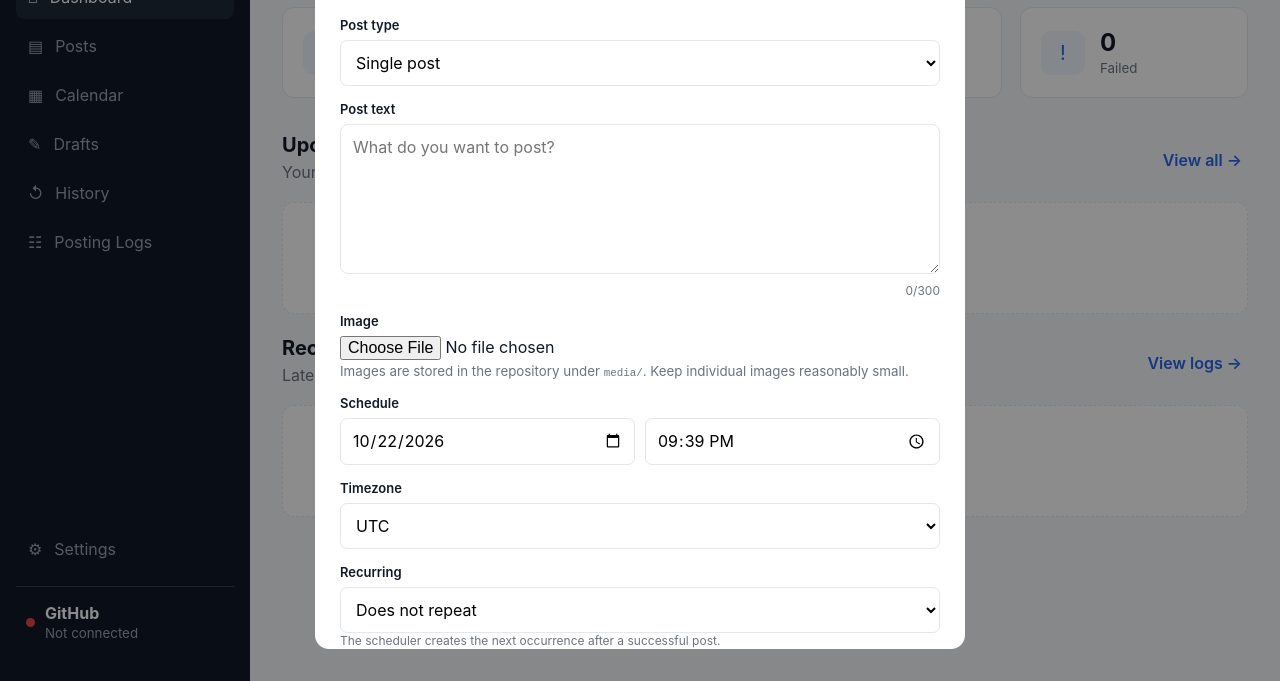
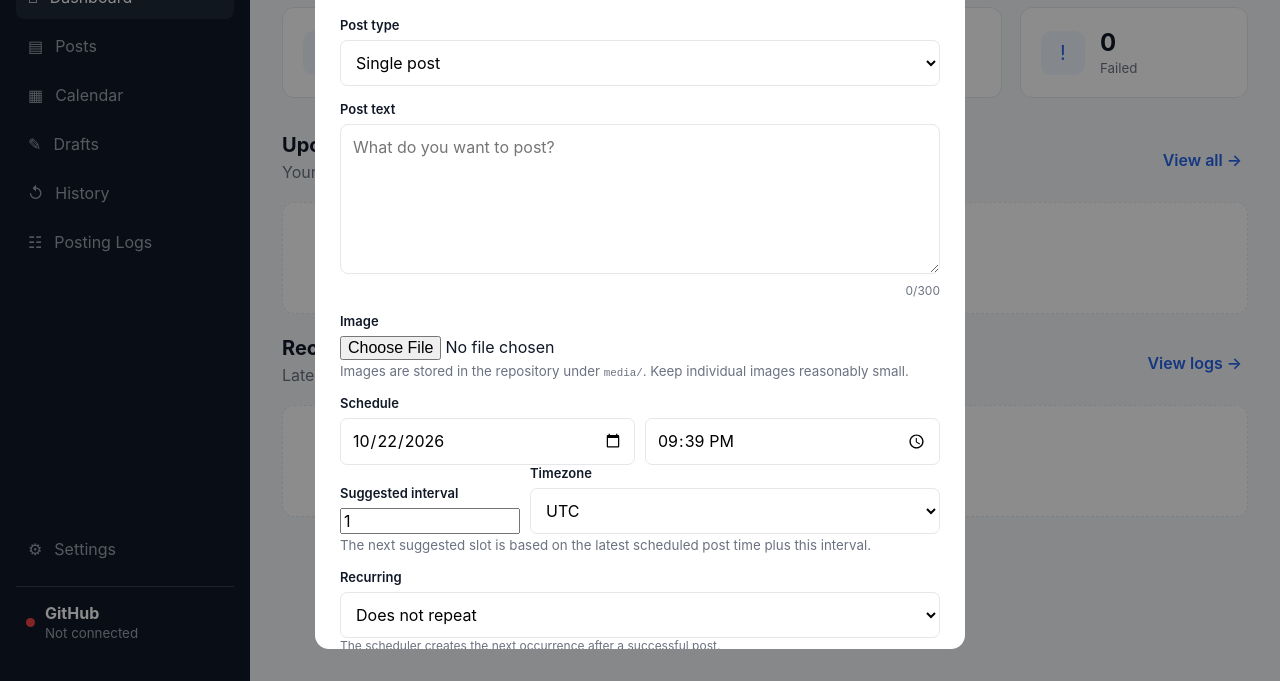
Before and after one commit to Zinda-Lukman/social-scheduler, a website: page index.html in a window 1280 px wide. Both pictures are taken after a click on the button "+ Create Post". Shown: the part 119-800 px from the top of the page. Drawn offline with Linux system fonts and the light colour scheme.

Commit message:
interval and latest shedule start

```diff
--- a/app.js
+++ b/app.js
@@ -27,8 +27,28 @@ document.querySelectorAll(".nav-item").forEach(b=>b.onclick=()=>showPage(b.datas
 document.querySelectorAll("[data-page-button]").forEach(b=>b.onclick=()=>showPage(b.dataset.pageButton));
 
 const modal=document.getElementById("postModal");
+function getSuggestedIntervalHours(){const input=document.getElementById("scheduleInterval");const value=Number(input?.value);if(!Number.isFinite(value)||value<=0)return 1;return value}
+function getNextSuggestedSchedule(items, intervalHours=1, timezone=Intl.DateTimeFormat().resolvedOptions().timeZone){
+ const step=Number(intervalHours); const resolvedStep=Number.isFinite(step)&&step>0?step:1;
+ const scheduled=[...items].filter(p=>p&&p.date&&(status(p)==="scheduled"||status(p)==="draft")&&!Number.isNaN(new Date(p.date).getTime())).map(p=>new Date(p.date));
+ const reference=scheduled.length ? new Date(Math.max(...scheduled.map(d=>d.getTime()))) : new Date();
+ return new Date(reference.getTime()+resolvedStep*60*60*1000)
+}
+function formatDateTimeForInput(date, timezone){
+ const parts=new Intl.DateTimeFormat("en-CA",{timeZone:timezone,year:"numeric",month:"2-digit",day:"2-digit",hour:"2-digit",minute:"2-digit",hourCycle:"h23"}).formatToParts(new Date(date));
+ const values=Object.fromEntries(parts.filter(p=>p.type!=="literal").map(p=>[p.type,p.value]));
+ return `${values.year}-${values.month}-${values.day}T${values.hour}:${values.minute}`;
+}
+function updateSuggestedScheduleTime(){
+ const tz=document.getElementById("timezone").value || Intl.DateTimeFormat().resolvedOptions().timeZone;
+ const interval=getSuggestedIntervalHours();
+ const suggestion=getNextSuggestedSchedule(posts, interval, tz);
+ const [date,time]=formatDateTimeForInput(suggestion, tz).split("T");
+ document.getElementById("postDate").value=date;
+ document.getElementById("postTime").value=time;
+}
 function populateTimezones(){const sel=document.getElementById("timezone"),zones=["UTC","Africa/Kampala","Africa/Nairobi","Africa/Cairo","Europe/Paris","Europe/London","America/New_York","America/Los_Angeles","America/Toronto","Asia/Dubai","Asia/Kolkata","Asia/Singapore","Asia/Tokyo","Australia/Sydney"];const local=Intl.DateTimeFormat().resolvedOptions().timeZone;if(!zones.includes(local))zones.unshift(local);sel.innerHTML=[...new Set(zones)].map(z=>`<option value="${z}">${z}</option>`).join("");}
-function openCreate(){editingPostId=null;document.getElementById("modalTitle").textContent="Create Post";document.getElementById("postForm").reset();document.getElementById("postId").value="";document.getElementById("postType").value="single";document.getElementById("recurrence").value="none";document.getElementById("timezone").value=Intl.DateTimeFormat().resolvedOptions().timeZone;const d=new Date(Date.now()+3600000);document.getElementById("postDate").value=d.toISOString().slice(0,10);document.getElementById("postTime").value=d.toTimeString().slice(0,5);document.getElementById("existingMedia").innerHTML="";document.getElementById("threadContainer").innerHTML="";document.getElementById("threadContainer").classList.add("hidden");document.getElementById("addThread").classList.add("hidden");document.getElementById("postText").classList.remove("hidden");updateCount();modal.classList.remove("hidden")}
+function openCreate(){editingPostId=null;document.getElementById("modalTitle").textContent="Create Post";document.getElementById("postForm").reset();document.getElementById("postId").value="";document.getElementById("postType").value="single";document.getElementById("recurrence").value="none";document.getElementById("timezone").value=Intl.DateTimeFormat().resolvedOptions().timeZone;const savedInterval=Number(localStorage.getItem("postScheduleIntervalHours")||1);document.getElementById("scheduleInterval").value=savedInterval>0?savedInterval:1;document.getElementById("existingMedia").innerHTML="";document.getElementById("threadContainer").innerHTML="";document.getElementById("threadContainer").classList.add("hidden");document.getElementById("addThread").classList.add("hidden");document.getElementById("postText").classList.remove("hidden");updateCount();updateSuggestedScheduleTime();modal.classList.remove("hidden")}
 function openEdit(id){const p=posts.find(x=>String(x.id)===String(id));if(!p)return;editingPostId=id;document.getElementById("modalTitle").textContent="Edit Post";document.getElementById("postId").value=p.id;document.getElementById("postType").value=p.thread?"thread":"single";document.getElementById("postText").value=p.text||"";document.getElementById("timezone").value=p.timezone||"UTC";document.getElementById("recurrence").value=p.recurrence?.type||"none";const d=new Date(p.date);document.getElementById("postDate").value=d.toISOString().slice(0,10);document.getElementById("postTime").value=d.toTimeString().slice(0,5);document.getElementById("saveAsDraft").checked=p.status==="draft";document.getElementById("existingMedia").innerHTML=p.media?.path?`<img src="media/${escapeHtml(p.media.path.split("/").pop())}">`:"";setupThreadUI();if(p.thread){p.thread.forEach(t=>addThreadItem(t.text));}updateCount();modal.classList.remove("hidden")}
 function closeModal(){modal.classList.add("hidden");editingPostId=null}
 document.getElementById("createPostButton").onclick=openCreate;document.getElementById("createPostButton2").onclick=openCreate;document.getElementById("closeModal").onclick=closeModal;document.getElementById("cancelPost").onclick=closeModal;
@@ -38,6 +58,7 @@ document.getElementById("postType").onchange=setupThreadUI;
 document.getElementById("addThread").onclick=()=>addThreadItem("");
 function addThreadItem(text){const c=document.getElementById("threadContainer"),wrap=document.createElement("div");wrap.className="thread-item";wrap.innerHTML=`<textarea maxlength="300" placeholder="Thread post...">${escapeHtml(text)}</textarea><button type="button" class="small-button delete-button">×</button>`;wrap.querySelector("button").onclick=()=>wrap.remove();c.appendChild(wrap)}
 document.getElementById("postText").oninput=updateCount;
+document.getElementById("timezone").onchange=()=>{if(!editingPostId)updateSuggestedScheduleTime()};document.getElementById("scheduleInterval").oninput=()=>{if(!editingPostId){const value=Number(document.getElementById("scheduleInterval").value);localStorage.setItem("postScheduleIntervalHours",String(value>0?value:1));updateSuggestedScheduleTime()}};
 function updateCount(){document.getElementById("characterCount").textContent=document.getElementById("postText").value.length}
 function getThread(){return [...document.querySelectorAll("#threadContainer textarea")].map(x=>x.value.trim()).filter(Boolean)}
 
@@ -66,6 +87,7 @@ document.getElementById("postForm").onsubmit=async e=>{
   const base={platform:"bluesky",date:instant,timezone:tz,recurrence:{type:document.getElementById("recurrence").value},status:draft?"draft":"scheduled",posted:false,retryCount:0,error:null};
   if(editingPostId){const p=posts.find(x=>String(x.id)===String(editingPostId));Object.assign(p,base);p.text=type==="single"?text:thread[0];p.thread=type==="thread"?thread:null;if(media)p.media=media}
   else posts.push({id:crypto.randomUUID(),...base,text:type==="single"?text:thread[0],thread:type==="thread"?thread:null,media,createdAt:new Date().toISOString()});
+  const intervalValue=Number(document.getElementById("scheduleInterval").value);localStorage.setItem("postScheduleIntervalHours",String(intervalValue>0?intervalValue:1));
   await savePosts(editingPostId?"Edit scheduled post":"Create scheduled post");closeModal();renderAll();showToast("Post saved.");
  }catch(err){console.error(err);showToast(err.message)}
 };
--- a/index.html
+++ b/index.html
@@ -110,8 +110,17 @@
 
       <label>Schedule</label>
       <div class="datetime-row"><input id="postDate" type="date" required><input id="postTime" type="time" required></div>
-      <label>Timezone</label>
-      <select id="timezone"></select>
+      <div class="schedule-interval-row">
+        <div>
+          <label for="scheduleInterval">Suggested interval</label>
+          <input id="scheduleInterval" type="number" min="1" step="1" value="1" aria-label="Suggested interval in hours">
+        </div>
+        <div>
+          <label>Timezone</label>
+          <select id="timezone"></select>
+        </div>
+      </div>
+      <small class="muted">The next suggested slot is based on the latest scheduled post time plus this interval.</small>
 
       <label>Recurring</label>
       <select id="recurrence">
```
Also changed, not shown: style.css, 1 other file.
